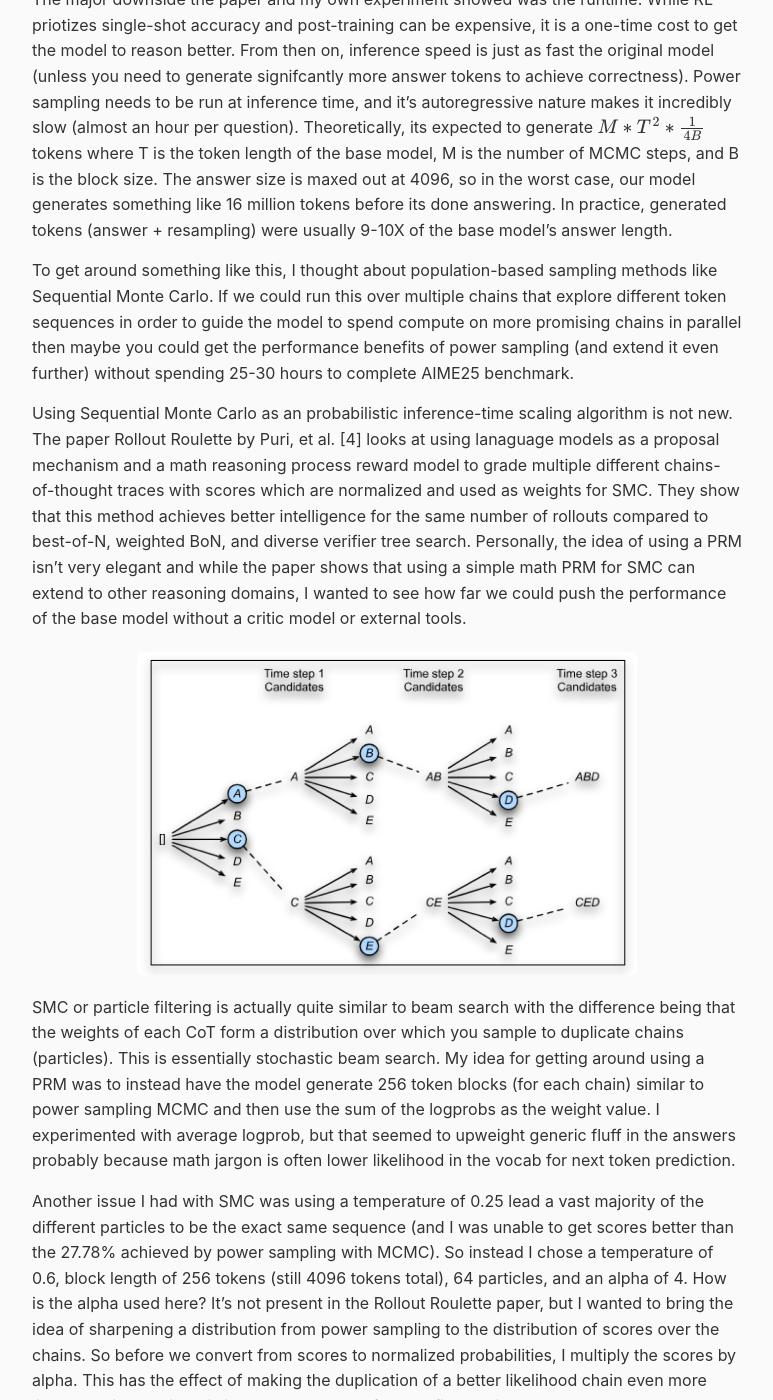
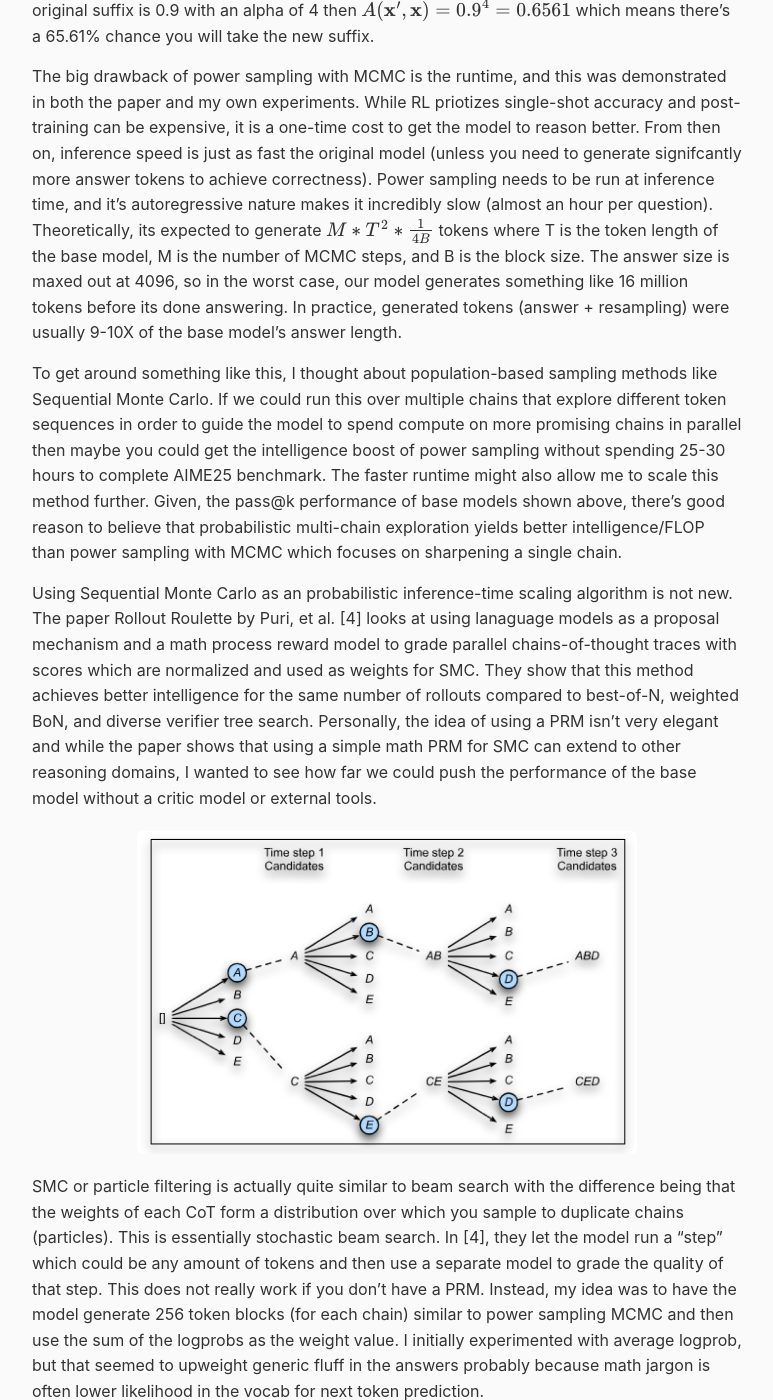
Before and after one commit to roshanwariar/roshanwariar.github.io, a Jekyll site: the page built from _posts/2025-12-8-pita.md, in a window 1280 px wide and 1400 px high, scrolled down 5747 px. Shown: the whole window, without its empty margins (253-1026 px from the left). Built offline with Jekyll 4.4.1, drawn with Linux system fonts in a browser that asks for light colours; some of the changed text lies outside the part shown.

Commit message:
Update 2025-12-8-pita.md

```diff
--- a/_posts/2025-12-8-pita.md
+++ b/_posts/2025-12-8-pita.md
@@ -33,7 +33,7 @@ For the first experiment in this blog, I wanted to see if I could replicate the
 
 ![Pass@k Perf](/assets/images/pass@k_perf.png)
 
-My setup used the Qwen3-14B model with no RL post-training (that I am aware of) on the AIME25 benchmark. The initial experiment involved running the model on the AIME25 dataset with 3 configurations: greedy sampling, low-temperature sampling (\$t = 0.25\$) and what I call high-temperature sampling (\$t=0.6\$). This last setting is actually what the Qwen team recommends for this model [3]. The max new tokens was limited to 4096, and everything was run in Google Colab with an Nvidia A100 80GB. Most runs scores are avg@3. Respectively, the scores were 14.45%, 22.22%, and 17.78%.
+My setup used the Qwen3-14B model with no RL post-training (that I am aware of) on the AIME25 benchmark. The initial experiment involved running the model with 3 configurations: greedy sampling, low-temperature sampling (\$t = 0.25\$) and what I call high-temperature sampling (\$t=0.6\$). This last setting is actually what the Qwen team recommends for this model [3]. The max new tokens was limited to 4096, and everything was run in Google Colab with an Nvidia A100 80GB. Most runs scores are avg@3. Respectively, the scores were 14.45%, 22.22%, and 17.78%.
 
 ![Qwen3 Sampling Performance](/assets/images/qwen3_14b_sampling_aime25.png)
 
@@ -41,7 +41,7 @@ The results suggest that there is a big boost in performance from just going fro
 
 ![Qwen3 Power Sampling Performance](/assets/images/qwen3_14b_sampling_aime25_power.png)
 
-Now if you read the code, you might notice that the acceptance ratio is calculated quite differently from the equation above and from the paper. The reason for this because of an interesting simplification that can be done. It starts by recognizing that \$\mathbf{x} = \[\mathbf{x}\_{prefix},\mathbf{x}\_{suffix}]\$  and \$\mathbf{x'} = \[\mathbf{x}\_{prefix},\mathbf{x'}\_{suffix}]\$. Only the suffixes change between the resampled portion and the original part of the answer.  This means that conditional distributions like \$p_{prop}(\mathbf{x}\|\mathbf{x}')\$ are asking: If I have the prefix of the mutated sequence (which is the same for the original sequence), then what is the probability I generate the original sequence? But this ends up just being \$p(\mathbf{x})\$. This reduction then leads to the following new equation for the acceptance which has a nice intuitive explanation:
+Now if you read the code, you might notice that the acceptance ratio is calculated quite differently from the equation above and from the paper. The reason for this because of an interesting simplification that can be done. It starts by recognizing that \$\mathbf{x} = \[\mathbf{x}\_{prefix},\mathbf{x}\_{suffix}]\$  and \$\mathbf{x'} = \[\mathbf{x}\_{prefix},\mathbf{x'}\_{suffix}]\$. Only the suffixes change between the resampled portion and the original answer.  This means that conditional distributions like \$p_{prop}(\mathbf{x}\|\mathbf{x}')\$ are asking: If I have the prefix of the mutated sequence (which is the same for the original sequence), then what is the probability I generate the original sequence? But this ends up just being \$p(\mathbf{x})\$. This reduction then leads to the following new equation for the acceptance which has a nice intuitive explanation:
 
 $$
 \begin{aligned}
@@ -52,27 +52,29 @@ A(\mathbf{x}', \mathbf{x}) &= \min \left\lbrace 1, \frac{\pi(\mathbf{x}')}{\pi(\
 \end{aligned}
 $$
 
-Basically, we compared the new suffix to the old one and ask if it's more likely. If it is then you will almost always accept it.<br>
+Basically, we compared the new suffix to the old one and ask if it's more likely. If it is then you will always accept it. If it's less then depending on the value of alpha there's a chance you may accept it. For example, if the ratio of the logprob sum of the resampled suffix to the original suffix is 0.9 with an alpha of 4 then \$A(\mathbf{x'},\mathbf{x})=0.9^4=0.6561\$ which means there's a 65.61% chance you will take the new suffix.<br>
 
-The major downside the paper and my own experiment showed was the runtime. While RL priotizes single-shot accuracy and post-training can be expensive, it is a one-time cost to get the model to reason better. From then on, inference speed is just as fast the original model (unless you need to generate signifcantly more answer tokens to achieve correctness). Power sampling needs to be run at inference time, and it's autoregressive nature makes it incredibly slow (almost an hour per question). Theoretically, its expected to generate \$M * T^2 * \frac{1}{4B}\$ tokens where T is the token length of the base model, M is the number of MCMC steps, and B is the block size. The answer size is maxed out at 4096, so in the worst case, our model generates something like 16 million tokens before its done answering. In practice, generated tokens (answer + resampling) were usually 9-10X of the base model's answer length. <br>
+The big drawback of power sampling with MCMC is the runtime, and this was demonstrated in both the paper and my own experiments. While RL priotizes single-shot accuracy and post-training can be expensive, it is a one-time cost to get the model to reason better. From then on, inference speed is just as fast the original model (unless you need to generate signifcantly more answer tokens to achieve correctness). Power sampling needs to be run at inference time, and it's autoregressive nature makes it incredibly slow (almost an hour per question). Theoretically, its expected to generate \$M * T^2 * \frac{1}{4B}\$ tokens where T is the token length of the base model, M is the number of MCMC steps, and B is the block size. The answer size is maxed out at 4096, so in the worst case, our model generates something like 16 million tokens before its done answering. In practice, generated tokens (answer + resampling) were usually 9-10X of the base model's answer length. <br>
 
-To get around something like this, I thought about population-based sampling methods like Sequential Monte Carlo. If we could run this over multiple chains that explore different token sequences in order to guide the model to spend compute on more promising chains in parallel then maybe you could get the performance benefits of power sampling (and extend it even further) without spending 25-30 hours to complete AIME25 benchmark. <br>
+To get around something like this, I thought about population-based sampling methods like Sequential Monte Carlo. If we could run this over multiple chains that explore different token sequences in order to guide the model to spend compute on more promising chains in parallel then maybe you could get the intelligence boost of power sampling without spending 25-30 hours to complete AIME25 benchmark. The faster runtime might also allow me to scale this method further. Given, the pass@k performance of base models shown above, there's good reason to believe that probabilistic multi-chain exploration yields better intelligence/FLOP than power sampling with MCMC which focuses on sharpening a single chain. <br>
 
-Using Sequential Monte Carlo as an probabilistic inference-time scaling algorithm is not new. The paper Rollout Roulette by Puri, et al. [4] looks at using lanaguage models as a proposal mechanism and a math reasoning process reward model to grade multiple different chains-of-thought traces with scores which are normalized and used as weights for SMC. They show that this method achieves better intelligence for the same number of rollouts compared to best-of-N, weighted BoN, and diverse verifier tree search. Personally, the idea of using a PRM isn't very elegant and while the paper shows that using a simple math PRM for SMC can extend to other reasoning domains, I wanted to see how far we could push the performance of the base model without a critic model or external tools.<br>
+Using Sequential Monte Carlo as an probabilistic inference-time scaling algorithm is not new. The paper Rollout Roulette by Puri, et al. [4] looks at using lanaguage models as a proposal mechanism and a math process reward model to grade parallel chains-of-thought traces with scores which are normalized and used as weights for SMC. They show that this method achieves better intelligence for the same number of rollouts compared to best-of-N, weighted BoN, and diverse verifier tree search. Personally, the idea of using a PRM isn't very elegant and while the paper shows that using a simple math PRM for SMC can extend to other reasoning domains, I wanted to see how far we could push the performance of the base model without a critic model or external tools.<br>
 
 ![Beam Search](/assets/images/beam_search.png)
 
-SMC or particle filtering is actually quite similar to beam search with the difference being that the weights of each CoT form a distribution over which you sample to duplicate chains (particles). This is essentially stochastic beam search. My idea for getting around using a PRM was to instead have the model generate 256 token blocks (for each chain) similar to power sampling MCMC and then use the sum of the logprobs as the weight value. I experimented with average logprob, but that seemed to upweight generic fluff in the answers probably because math jargon is often lower likelihood in the vocab for next token prediction. <br>
+SMC or particle filtering is actually quite similar to beam search with the difference being that the weights of each CoT form a distribution over which you sample to duplicate chains (particles). This is essentially stochastic beam search. In [4], they let the model run a "step" which could be any amount of tokens and then use a separate model to grade the quality of that step. This does not really work if you don't have a PRM. Instead, my idea was to have the model generate 256 token blocks (for each chain) similar to power sampling MCMC and then use the sum of the logprobs as the weight value. I initially experimented with average logprob, but that seemed to upweight generic fluff in the answers probably because math jargon is often lower likelihood in the vocab for next token prediction. <br>
 
-Another issue I had with SMC was using a temperature of 0.25 lead a vast majority of the different particles to be the exact same sequence (and I was unable to get scores better than the 27.78% achieved by power sampling with MCMC). So instead I chose a temperature of 0.6, block length of 256 tokens (still 4096 tokens total), 64 particles, and an alpha of 4. How is the alpha used here? It's not present in the Rollout Roulette paper, but I wanted to bring the idea of sharpening a distribution from power sampling to the distribution of scores over the chains. So before we convert from scores to normalized probabilities, I multiply the scores by alpha. This has the effect of making the duplication of a better likelihood chain even more likely. The issue with this is that models are often confidently incorrect, so there's probably a better metric than logprob of sequence like confidence, self-certainty, etc.<br>
+Another issue I had with my initial setup was the temperature of 0.25. It lead a vast majority of the different particles to be the exact same sequence (and I was unable to get scores better than the 27.78% achieved by power sampling with MCMC). So I chose a temperature of 0.6, so that chains would be more diverse. In order to make sure that only the best chains were propagated I borrowed an idea from power sampling. When softmaxing the scores to define a distribution over the chains, I used an alpha value to sharpen the distribution such that chains with slightly better logprob sums get weighted even higher when it comes time to sample. The other parameters were a block size of 256 tokens, 64 particles, and an alpha of 4. Note: I totally understand the limitations with using something like logprob sum of sequence as a heursitic for scoring since models can be confidently incorrect, but again I just wanted to see how far I could push the model with no external validation signals. <br>
 
-The above experiment was significantly faster than power sampling with autoregressive MCMC (1.5 vs 24-26 hrs for entire AIME25 respectively). It was also the first experiment that allowed the model to suppass the 30% barrier by getting 33.33%. Additionally, when I pushed it to 128 particles in parallel, runtime barely increased but the model achieved an accuracy of 35.56% (avg@3). I think it's pretty astounding that we have been able to increase the base model's reasoning capabilties by simply using a combination of scoring heuristics and probabilistic algorithms. No verifier and no curated dataset!
+The experiment was significantly faster than power sampling with autoregressive MCMC (1.5 vs 24-26 hrs for entire AIME25). You can run the experiment using the power_sampling_smc.py file in the PISA repo. It was also the first experiment that allowed the model to suppass the 30% barrier by getting 33.33%. Additionally, when I pushed it to 128 particles in parallel, runtime barely increased, but the model achieved an accuracy of 35.56% (avg@3). I think it's pretty astounding that we have been able to increase the base model's reasoning capabilties by simply using a combination of scoring heuristics and probabilistic algorithms. No verifier and no curated dataset!
 
 ![Final Sampling Results](/assets/images/sampling_performance_final.png)
 
-This kind of performance, specifically for Qwen3-14B base to get nearly 36% on AIME25 is even more impressive when put into perspective of much more capable, larger models. One graph that caught my eye when reading the Qwen3 Technical Report [5] was the one below. It shows that a large mixture-of-experts model like Qwen3-235B-A22B with RL post-training achieves around 42% on AIME25 when given a thinking budget of 4k tokens (what we capped all of our experiments at).
+This kind of performance, specifically for a model like Qwen3-14B to get nearly 36% on AIME25 is even more impressive when put much larger, capable models into perspective. One graph that caught my eye when reading the Qwen3 Technical Report [5] was the one below. It shows that a large mixture-of-experts model like Qwen3-235B-A22B with RL post-training achieves around 42% on AIME25 when given a thinking budget of 4k tokens (what we capped all of our experiments at).
 
 ![](/assets/images/thinking_qwen3_tech_report.png)
+
+I think methods like this extend the possiblities of bringing reasoning models to mobile devices or edge sensors. A laptop with 32GB could fit an FP8 version of Qwen3-14B easily, and these inference-time scaling methods show that you can get within striking distance of the performance of much larger reasoning models for which you may need multiple expensive GPUs to run.
 
 In summary, we showed that power sampling with autoregressive MCMC still generates better reasoning capabilites (than low-temperature sampling) for larger, newer models on hard benchmarks (less than 50% accuracy for the base models). We adapted power sampling concepts to a kind of stochastic beam search algorithm that allowed us to extend the performance of the base model close to that of RL post-trained models that have several architectural advantages (parameter count, mixture-of-experts). Thanks for reading!
 
```
Also changed, not shown: other parts of _posts/2025-12-8-pita.md (+1 -1 lines).
